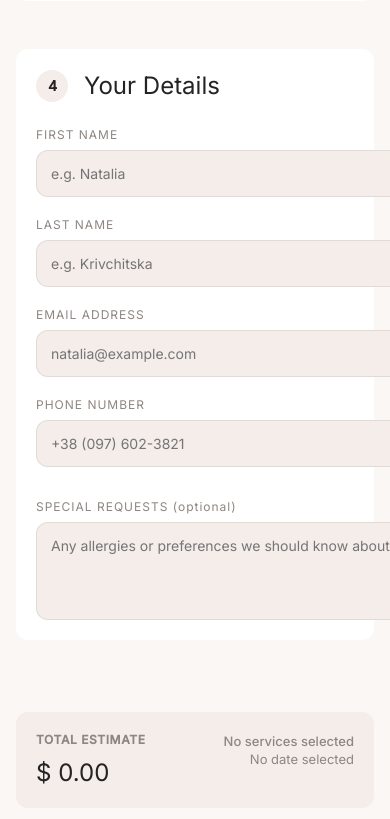
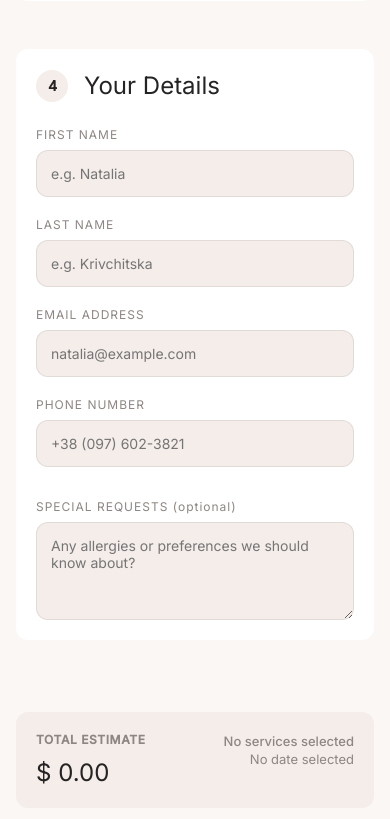
Before and after one commit to rostislavch21/Lumiere, a Django app: page /book/ in a window 390 px wide; the page is wider, and only the part inside the window is pictured. Shown: the part 1536-2355 px from the top of that part. Run offline with Django 5.2, Linux system fonts and the light colour scheme; data comes from the database, SQL or seed files in the repository.

Commit message:
Form fix

```diff
--- a/main/templates/main/book.html
+++ b/main/templates/main/book.html
@@ -210,7 +210,7 @@
 
         <div class="form-grid">
 
-            <div class="form-group">
+            <div class="form-group" style="width: 100%">
                 <label for="{{ form.first_name.id_for_label }}">
                     First Name
                 </label>
--- a/static/css/style.css
+++ b/static/css/style.css
@@ -1199,7 +1199,7 @@ body{
 .details-select{
     max-width: 800px;
     margin: 0 auto;
-    padding: 32px;
+    padding: clamp(25px, 5vw, 32px);
     background-color: #fff;
     margin-bottom: 72px;
     border-radius: 8px;
@@ -1245,6 +1245,7 @@ body{
 
 .form-group input,
 .form-group textarea{
+  min-width: 100px;
   padding:16px;
   border-radius:12px;
   border:1px solid rgba(0,0,0,0.08);
@@ -2098,6 +2099,7 @@ body{
 
     .form-group input,
     .form-group textarea {
+        width: 100% !important;
         padding: 14px;
         font-size: 14px;
     }
@@ -2338,4 +2340,5 @@ body{
     .text-center.space-y-4 {
         margin-bottom: 48px !important;
     }
-}
+
+}
```
